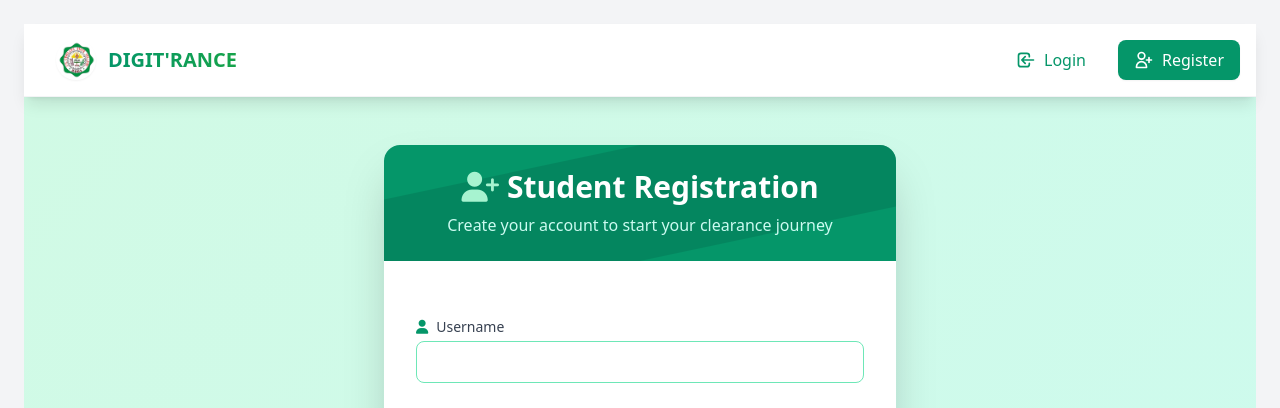
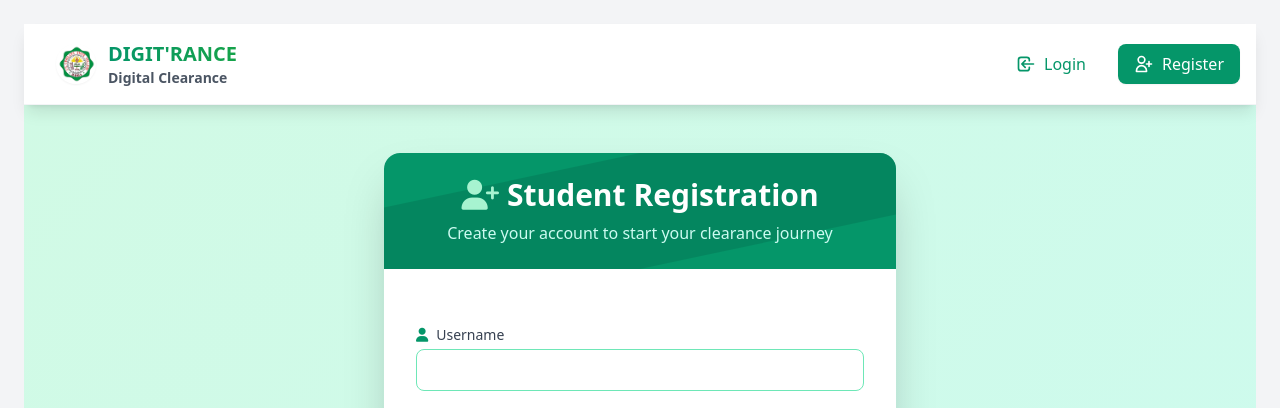
Before and after one commit to lanzy-lanzy/student-clearance-system, a Django app: page /register/ in a window 1280 px wide. Shown: the top 408 px of the page. Run offline with Django 5.2, Linux system fonts and the light colour scheme; data comes from the database, SQL or seed files in the repository; both versions use the stored data as it was after the commit; some libraries are stand-ins or nearby versions.

Commit message:
modified:   db.sqlite3 	modified:   templates/components/navbar.html

```diff
--- a/templates/components/navbar.html
+++ b/templates/components/navbar.html
@@ -10,12 +10,14 @@
         <h1 class="text-xl font-bold flex items-center ml-4 text-gray-800">
             <a href="{% url 'home' %}" class="flex items-center group">
                 <img src="{% static 'img/permit_logo.png' %}" alt="JHCSC Logo" class="h-10 w-10 mr-3 rounded-full shadow-sm">
-                <span class="text-gradient bg-clip-text text-transparent bg-gradient-to-r from-emerald-600 to-green-600 group-hover:from-emerald-700 group-hover:to-green-700 transition-all">
-                    DIGIT'RANCE
-                </span>
+                <div class="flex flex-col">
+                    <span class="text-gradient bg-clip-text text-transparent bg-gradient-to-r from-emerald-600 to-green-600 group-hover:from-emerald-700 group-hover:to-green-700 transition-all">
+                        DIGIT'RANCE
+                    </span>
+                    <span class="text-sm text-gray-600">Digital Clearance</span>
+                </div>
             </a>
-        </h1>
-    </div>
+        </h1>    </div>
 
     <div class="flex items-center">
         {% if user.is_authenticated %}
```
Also changed, not shown: db.sqlite3.
